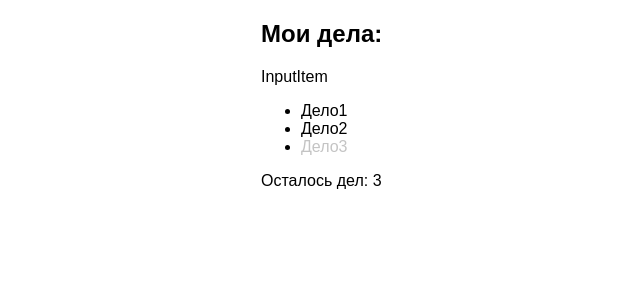
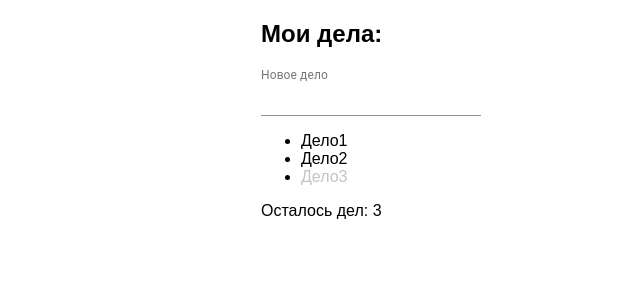
Before and after one commit to WebHeroSchool/Ekaterina-Um.---React_todo, a React (Create React App) app: page / in a window 1280 px wide. Shown: the top 300 px of the page, without its empty margins (254-894 px from the left). Built offline with nearby package versions, Linux system fonts and the light colour scheme.

Commit message:
lesson25

```diff
--- a/package.json
+++ b/package.json
@@ -36,6 +36,7 @@
     ]
   },
   "devDependencies": {
+    "@material-ui/core": "^4.12.2",
     "classnames": "^2.3.1"
   }
 }
--- a/src/components/InputItem/InputItem.js
+++ b/src/components/InputItem/InputItem.js
@@ -1,5 +1,15 @@
 import React from 'react';
+import TextField from '@material-ui/core/TextField';
 
-const InputItem = () => (<span>InputItem</span>);
+const InputItem = () => (<span>
+  <TextField
+  id="standard-number"
+  label="Новое дело"
+  type="number"
+  InputLabelProps={{
+  shrink: true,
+  }}
+  />
+</span>);
 
 export default InputItem;
```
Also changed, not shown: 1 other file (tests, documents, lock files or other folders).
